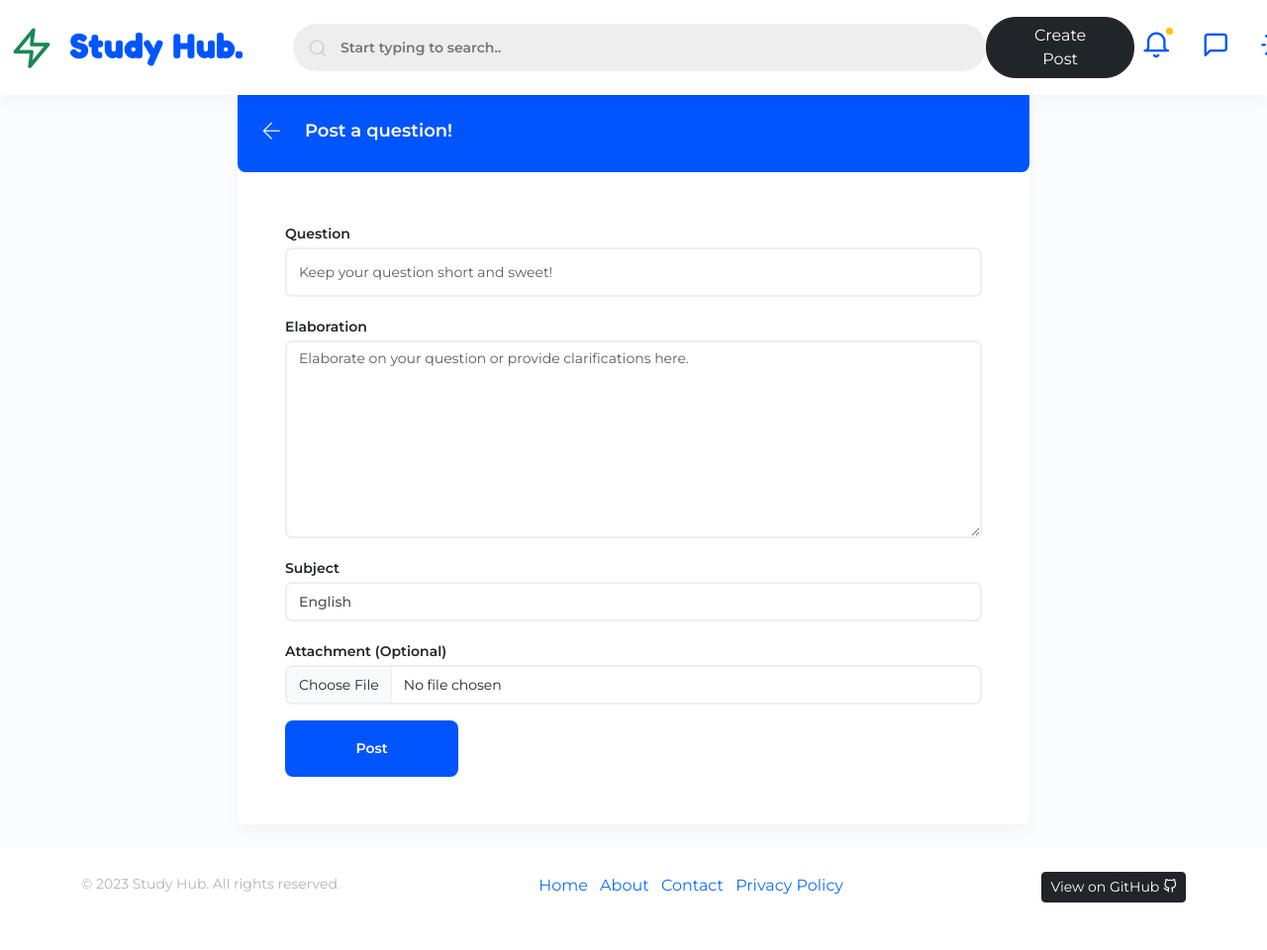
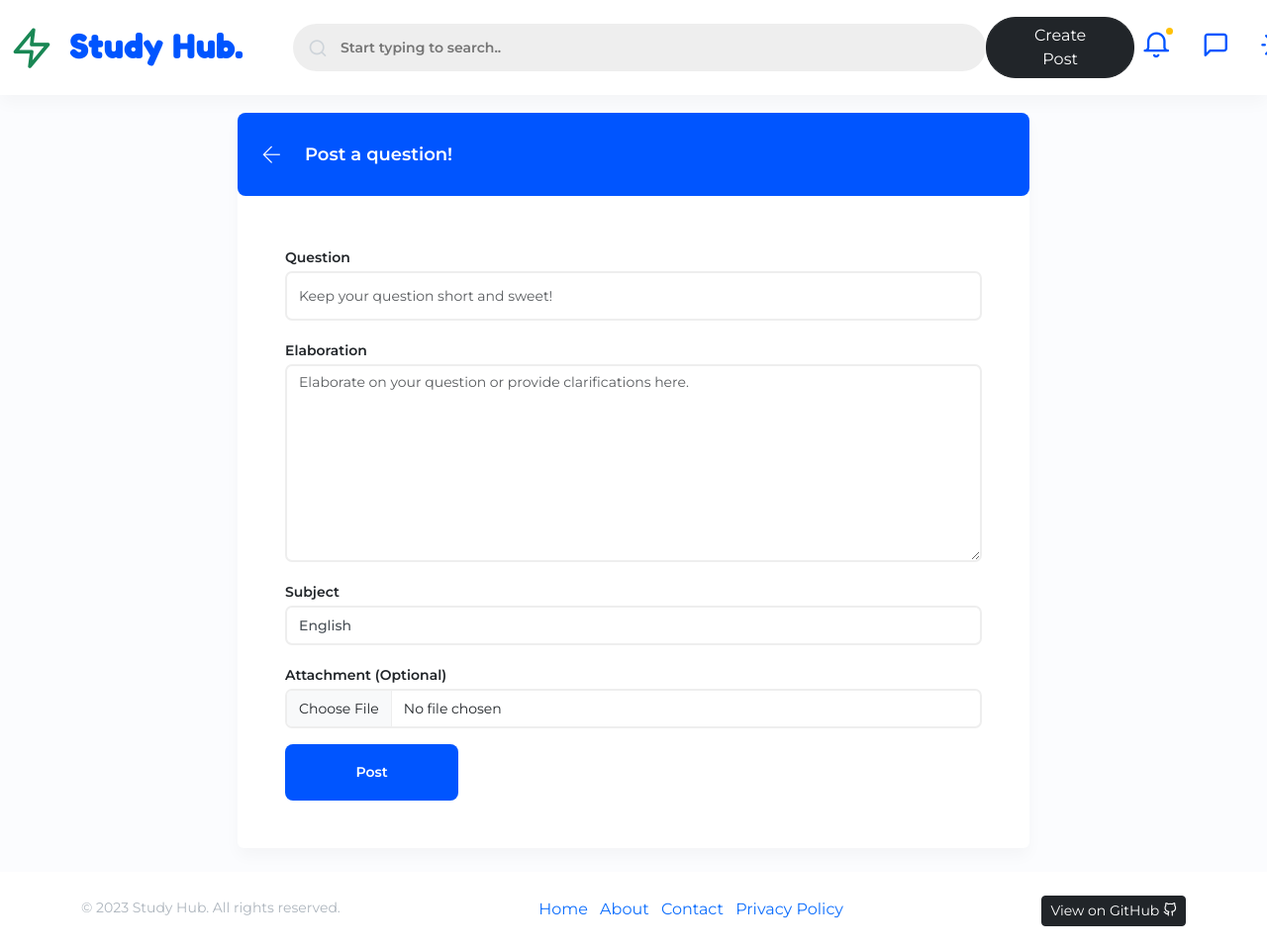
Before and after one commit to TheTrustyPwo/StudyHub, a Flask app: page /post/create in a window 1280 px wide. Shown: the whole page at 99% size. Before the commit the page ends 912 px from the top, so only its background shows below. Run offline with Flask 3, Linux system fonts and the light colour scheme; the visitor is signed in with stand-in values (Sample User, id 1); some libraries are stand-ins or nearby versions.

Commit message:
Small fixes

```diff
--- a/app/templates/create_post.html
+++ b/app/templates/create_post.html
@@ -4,7 +4,7 @@
 <div class="middle-sidebar-bottom">
     <div class="middle-sidebar-left">
         <div class="middle-wrap">
-            <div class="card w-100 border-0 bg-white shadow-xs p-0 mb-4">
+            <div class="card w-100 border-0 bg-white shadow-xs p-0 my-4">
                 <div class="card-body p-4 w-100 bg-current border-0 d-flex rounded-3">
                     <a class="d-inline-block mt-2" href="/">
                         <i class="ti-arrow-left font-sm text-white"></i>
```
Also changed, not shown: 1 other file.
